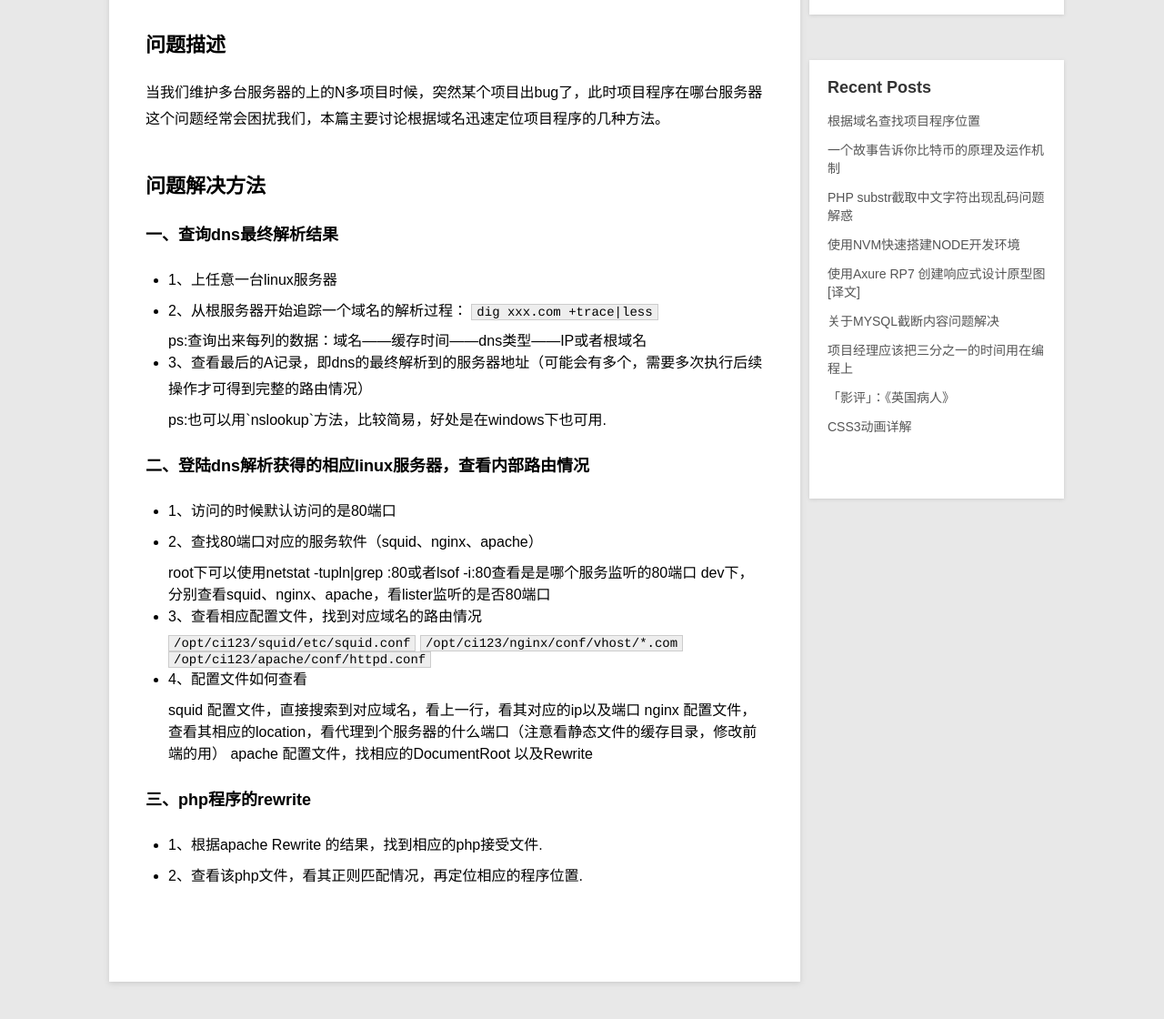
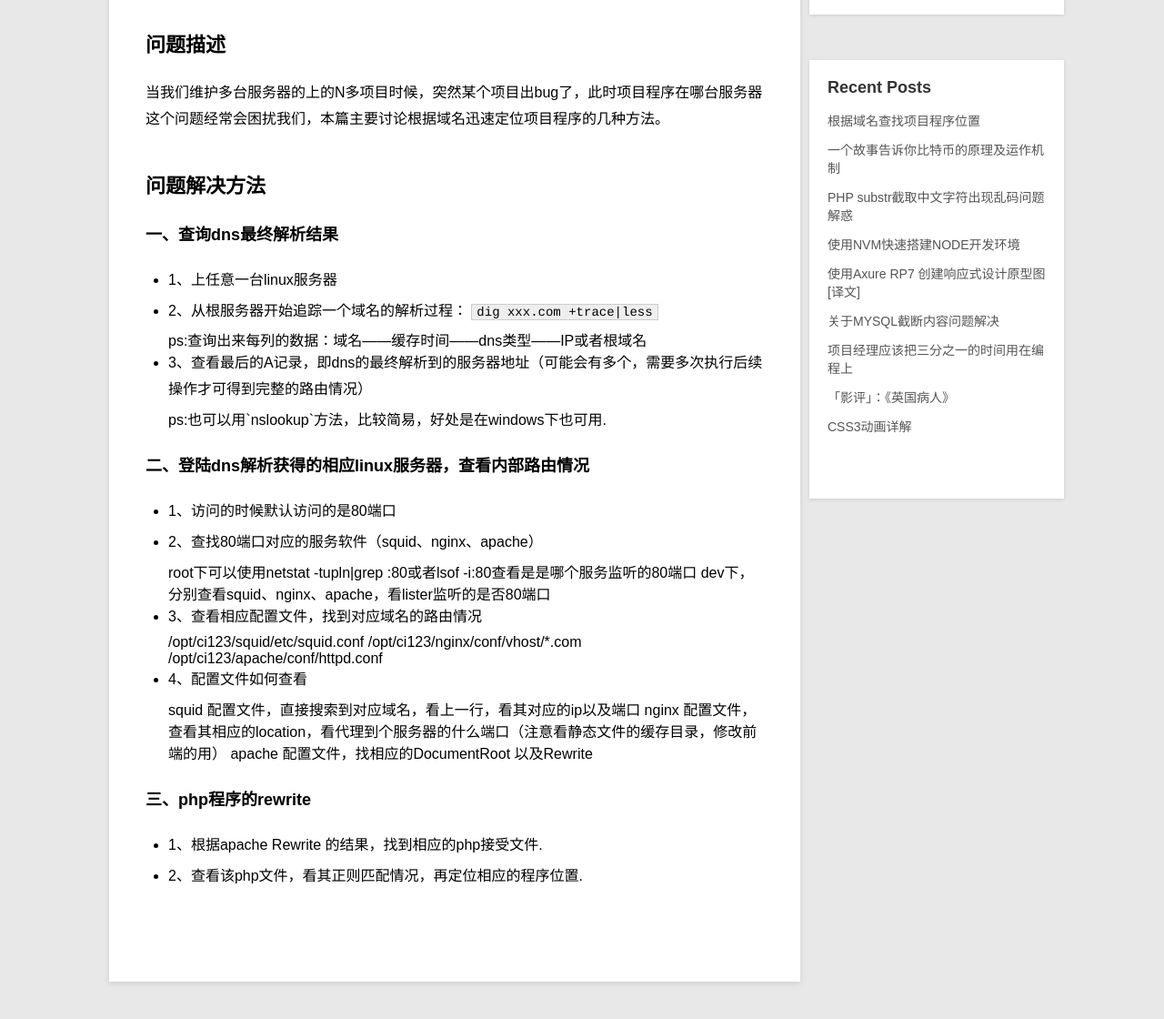
Before and after one commit to geeklive/geeklive.github.io, a Jekyll site: the page built from _posts/2014-06-09-locate_program_according_to_domain_name.md, in a window 1280 px wide, cut to the strip 234-1393 px from the top of the page. Shown: the top 1120 px of the strip at 91% size. Built offline with Jekyll 4.4.1, drawn with Linux system fonts in a browser that asks for light colours; Markdown is read by kramdown in place of the engine named in the settings; comment, search, counter and statistics services are not loaded; grey boxes are pictures that could not be loaded.

```diff
--- a/_posts/2014-06-09-locate_program_according_to_domain_name.md
+++ b/_posts/2014-06-09-locate_program_according_to_domain_name.md
@@ -30,9 +30,11 @@ category: blog
 	       dev下，分别查看squid、nginx、apache，看lister监听的是否80端口
 
 	<li>3、查看相应配置文件，找到对应域名的路由情况</li>
-	<code>/opt/ci123/squid/etc/squid.conf</code>
-	<code>/opt/ci123/nginx/conf/vhost/*.com</code>
-	<code>/opt/ci123/apache/conf/httpd.conf</code>
+
+		/opt/ci123/squid/etc/squid.conf
+		/opt/ci123/nginx/conf/vhost/*.com
+		/opt/ci123/apache/conf/httpd.conf
+
 	<li>4、配置文件如何查看</li>
 		squid 配置文件，直接搜索到对应域名，看上一行，看其对应的ip以及端口
 		nginx 配置文件，查看其相应的location，看代理到个服务器的什么端口（注意看静态文件的缓存目录，修改前端的用）
```
